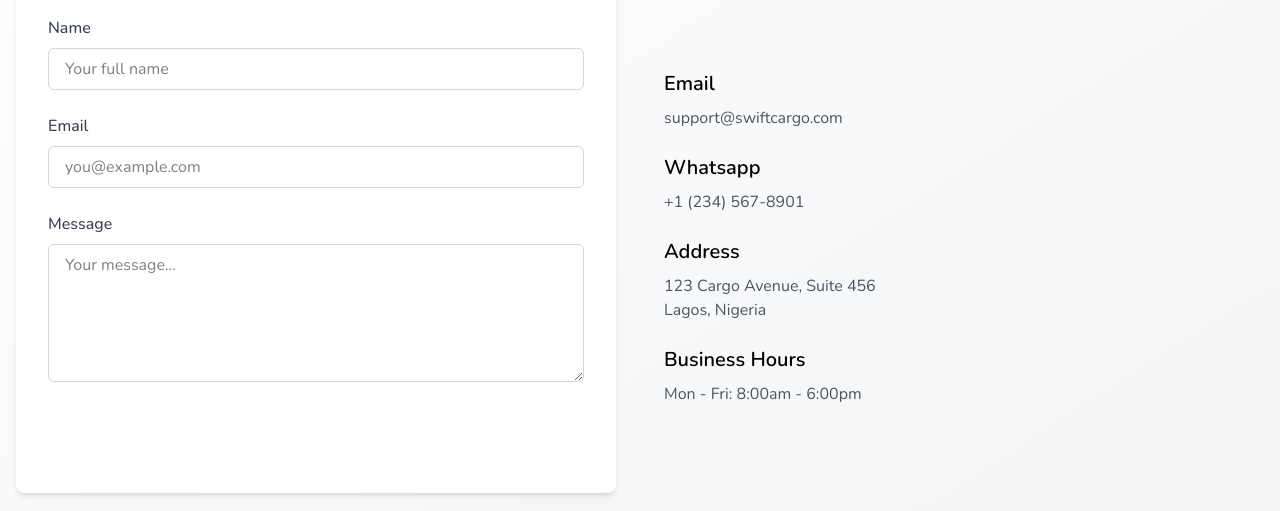
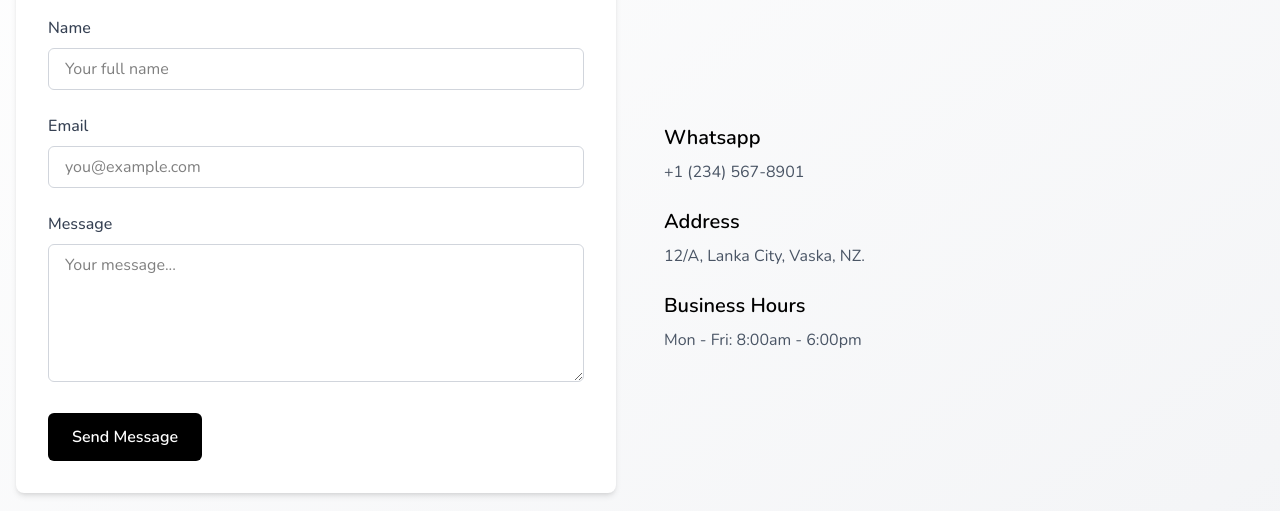
Before and after one commit to buywebteam/swiftcargo, a React (Vite) app: page /home in a window 1280 px wide. Shown: the part 4026-4537 px from the top of the page. Built offline with nearby package versions, Linux system fonts and the light colour scheme; the HTML template or start-up script is replaced by a standard one.

Commit message:
Update component styles and improve layout consistency

```diff
--- a/src/components/About.tsx
+++ b/src/components/About.tsx
@@ -1,6 +1,6 @@
 function AboutUs() {
   return (
-    <section className="bg-white py-30 px-4" id="about">
+    <section className="bg-white pb-30 px-4 py-16 scroll-mt-20" id="about">
       <div className="max-w-7xl mx-auto text-center">
         <h2 className="text-3xl sm:text-4xl font-bold mb-6">About Us</h2>
         <p className="text-gray-600 mb-8 text-lg sm:text-xl">
--- a/src/components/Contact.tsx
+++ b/src/components/Contact.tsx
@@ -1,7 +1,7 @@
 function ContactSection() {
   return (
     <section
-      className="bg-gradient-to-br from-white to-gray-100 py-16 px-4"
+      className="bg-gradient-to-br from-white to-gray-100 py-30 px-4 scroll-mt-20"
       id="contact"
     >
       <div className="max-w-7xl mx-auto">
@@ -48,7 +48,7 @@ function ContactSection() {
             </div>
             <button
               type="submit"
-              className="bg-customPurple text-white font-semibold px-6 py-3 rounded-md hover:bg-purple-900 transition"
+              className="bg-black text-white font-semibold px-6 py-3 rounded-md"
             >
               Send Message
             </button>
@@ -57,20 +57,12 @@ function ContactSection() {
           {/* Contact Info */}
           <div className="flex flex-col justify-center text-center md:text-left space-y-6">
             <div>
-              <h3 className="text-xl font-semibold mb-2">Email</h3>
-              <p className="text-gray-600">support@swiftcargo.com</p>
-            </div>
-            <div>
               <h3 className="text-xl font-semibold mb-2">Whatsapp</h3>
               <p className="text-gray-600">+1 (234) 567-8901</p>
             </div>
             <div>
               <h3 className="text-xl font-semibold mb-2">Address</h3>
-              <p className="text-gray-600">
-                123 Cargo Avenue, Suite 456
-                <br />
-                Lagos, Nigeria
-              </p>
+              <p className="text-gray-600">12/A, Lanka City, Vaska, NZ. </p>
             </div>
             <div>
               <h3 className="text-xl font-semibold mb-2">Business Hours</h3>
--- a/src/components/Footer.tsx
+++ b/src/components/Footer.tsx
@@ -1,4 +1,4 @@
-import { FaFacebook, FaTwitter, FaLinkedin, FaInstagram } from "react-icons/fa";
+import { FaFacebook, FaTwitter, FaLinkedin } from "react-icons/fa";
 
 const Footer = () => {
   return (
@@ -33,29 +33,14 @@ const Footer = () => {
 
           {/* Social Media Icons */}
           <div className="flex space-x-6 mt-6 sm:mt-0">
-            <a
-              href="https://facebook.com"
-              className="text-2xl hover:text-blue-600"
-            >
+            <a href="/" className="text-2xl hover:text-blue-600">
               <FaFacebook />
             </a>
-            <a
-              href="https://twitter.com"
-              className="text-2xl hover:text-blue-400"
-            >
+            <a href="/" className="text-2xl hover:text-blue-400">
               <FaTwitter />
             </a>
-            <a
-              href="https://linkedin.com"
-              className="text-2xl hover:text-blue-700"
-            >
+            <a href="/" className="text-2xl hover:text-blue-700">
               <FaLinkedin />
-            </a>
-            <a
-              href="https://instagram.com"
-              className="text-2xl hover:text-pink-600"
-            >
-              <FaInstagram />
             </a>
           </div>
         </div>
--- a/src/components/Home.tsx
+++ b/src/components/Home.tsx
@@ -12,7 +12,7 @@ import WhyChooseUs from "./WhyChooseUs";
 
 function Home() {
   return (
-    <div id="home">
+    <div id="home" className="scroll-mt-20">
       <Hero />
       <WhyChooseUs />
       <Services />
--- a/src/components/Services.tsx
+++ b/src/components/Services.tsx
@@ -27,7 +27,7 @@ function Services() {
   ];
 
   return (
-    <section className="bg-white py-30 px-4" id="services">
+    <section className="bg-white py-30 px-4 scroll-mt-20" id="services">
       <div className="max-w-7xl mx-auto text-center">
         <h2 className="text-3xl sm:text-4xl font-bold mb-4">Our Services</h2>
         <p className="text-gray-600 mb-12 text-lg">
```
Also changed, not shown: 1 other file (tests, documents, lock files or other folders).
